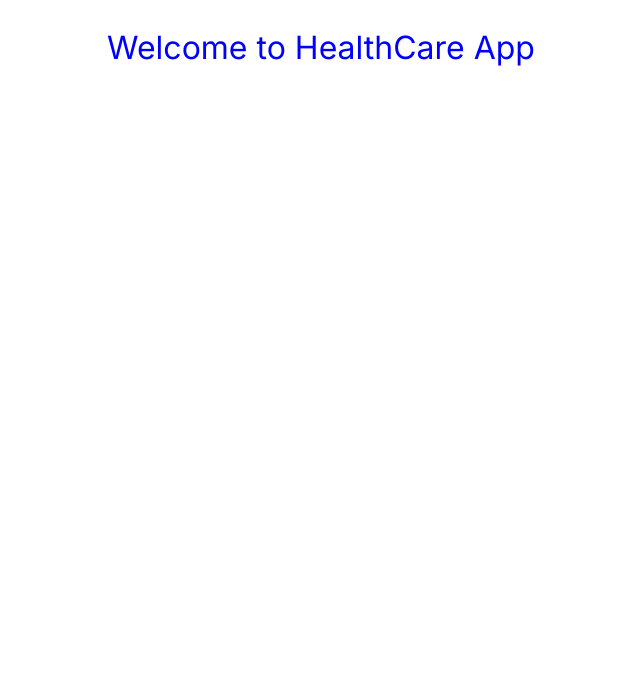
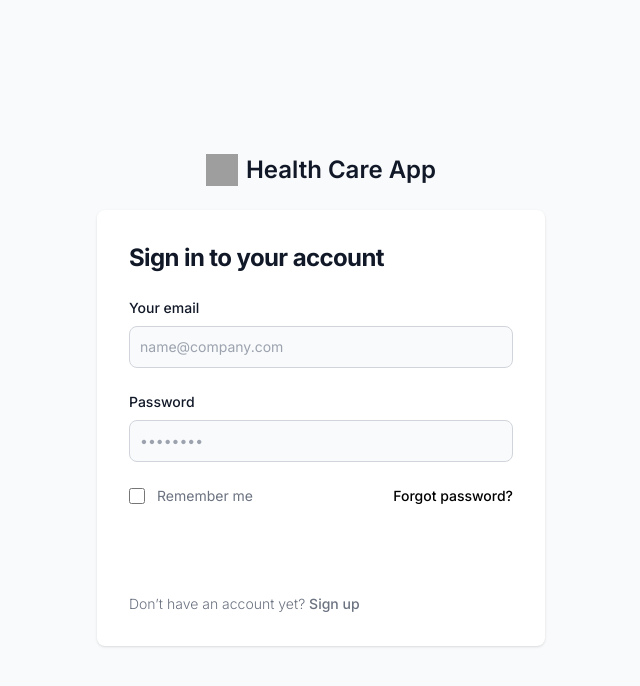
Before and after one commit to nhsunion/hc-frontend, a Next.js app: page / in a window 1280 px wide. Shown: the top 686 px of the page, without its empty margins (319-959 px from the left). Built offline with nearby package versions, Linux system fonts and the light colour scheme; grey boxes are pictures that could not be loaded.

Commit message:
added Login form

```diff
--- a/src/app/components/HelloWorld.tsx
+++ /dev/null
@@ -1,9 +0,0 @@
-import { header } from "../utils/Styling"
-
-export const HelloWorld = () => {
-    return (
-        <div>
-        <h1 style={header}>Welcome to HealthCare App</h1>
-        </div>
-    )
-}
--- /dev/null
+++ b/src/app/components/Login.tsx
@@ -0,0 +1,99 @@
+export default function Login() {
+  return (
+    <section className="bg-gray-50 dark:bg-gray-900">
+      <div className="flex flex-col items-center justify-center px-6 py-8 mx-auto md:h-screen lg:py-0">
+        <a
+          href="#"
+          className="flex items-center mb-6 text-2xl font-semibold text-gray-900 dark:text-white"
+        >
+          <img
+            className="w-8 h-8 mr-2"
+            src="https://flowbite.s3.amazonaws.com/blocks/marketing-ui/logo.svg"
+            alt="logo"
+          />
+          Health Care App
+        </a>
+        <div className="w-full bg-white rounded-lg shadow dark:border md:mt-0 sm:max-w-md xl:p-0 dark:bg-gray-800 dark:border-gray-700">
+          <div className="p-6 space-y-4 md:space-y-6 sm:p-8">
+            <h1 className="text-xl font-bold leading-tight tracking-tight text-gray-900 md:text-2xl dark:text-white">
+              Sign in to your account
+            </h1>
+            <form className="space-y-4 md:space-y-6" action="#">
+              <div>
+                <label
+                  htmlFor="email"
+                  className="block mb-2 text-sm font-medium text-gray-900 dark:text-white"
+                >
+                  Your email
+                </label>
+                <input
+                  type="email"
+                  name="email"
+                  id="email"
+                  className="bg-gray-50 border border-gray-300 text-gray-900 sm:text-sm rounded-lg focus:ring-primary-600 focus:border-primary-600 block w-full p-2.5 dark:bg-gray-700 dark:border-gray-600 dark:placeholder-gray-400 dark:text-white dark:focus:ring-blue-500 dark:focus:border-blue-500"
+                  placeholder="name@company.com"
+                />
+              </div>
+              <div>
+                <label
+                  htmlFor="password"
+                  className="block mb-2 text-sm font-medium text-gray-900 dark:text-white"
+                >
+                  Password
+                </label>
+                <input
+                  type="password"
+                  name="password"
+                  id="password"
+                  placeholder="••••••••"
+                  className="bg-gray-50 border border-gray-300 text-gray-900 sm:text-sm rounded-lg focus:ring-primary-600 focus:border-primary-600 block w-full p-2.5 dark:bg-gray-700 dark:border-gray-600 dark:placeholder-gray-400 dark:text-white dark:focus:ring-blue-500 dark:focus:border-blue-500"
+                />
+              </div>
+              <div className="flex items-center justify-between">
+                <div className="flex items-start">
+                  <div className="flex items-center h-5">
+                    <input
+                      id="remember"
+                      aria-describedby="remember"
+                      type="checkbox"
+                      className="w-4 h-4 border border-gray-300 rounded bg-gray-50 focus:ring-3 focus:ring-primary-300 dark:bg-gray-700 dark:border-gray-600 dark:focus:ring-primary-600 dark:ring-offset-gray-800"
+                    />
+                  </div>
+                  <div className="ml-3 text-sm">
+                    <label
+                      htmlFor="remember"
+                      className="text-gray-500 dark:text-gray-300"
+                    >
+                      Remember me
+                    </label>
+                  </div>
+                </div>
+                <a
+                  href="#"
+                  className="text-sm font-medium text-primary-600 hover:underline dark:text-primary-500"
+                >
+                  Forgot password?
+                </a>
+              </div>
+              <button
+                type="submit"
+                className="w-full text-white bg-primary-600 hover:bg-primary-700 focus:ring-4 focus:outline-none focus:ring-primary-300 font-medium rounded-lg text-sm px-5 py-2.5 text-center dark:bg-primary-600 dark:hover:bg-primary-700 dark:focus:ring-primary-800"
+              >
+                Sign in
+              </button>
+              <p className="text-sm font-light text-gray-500 dark:text-gray-400">
+                Don’t have an account yet?{" "}
+                <a
+                  href="#"
+                  className="font-medium text-primary-600 hover:underline dark:text-primary-500"
+                >
+                  Sign up
+                </a>
+              </p>
+            </form>
+          </div>
+        </div>
+      </div>
+    </section>
+  );
+}
--- a/src/app/page.tsx
+++ b/src/app/page.tsx
@@ -1,7 +1,8 @@
-import { HelloWorld } from "./components/HelloWorld"
+import Login from "./components/Login"
+
 
 export default function Home() {
   return (
-    <HelloWorld />
+    <Login />
   )
 }
```
Also changed, not shown: 1 other file (tests, documents, lock files or other folders).
